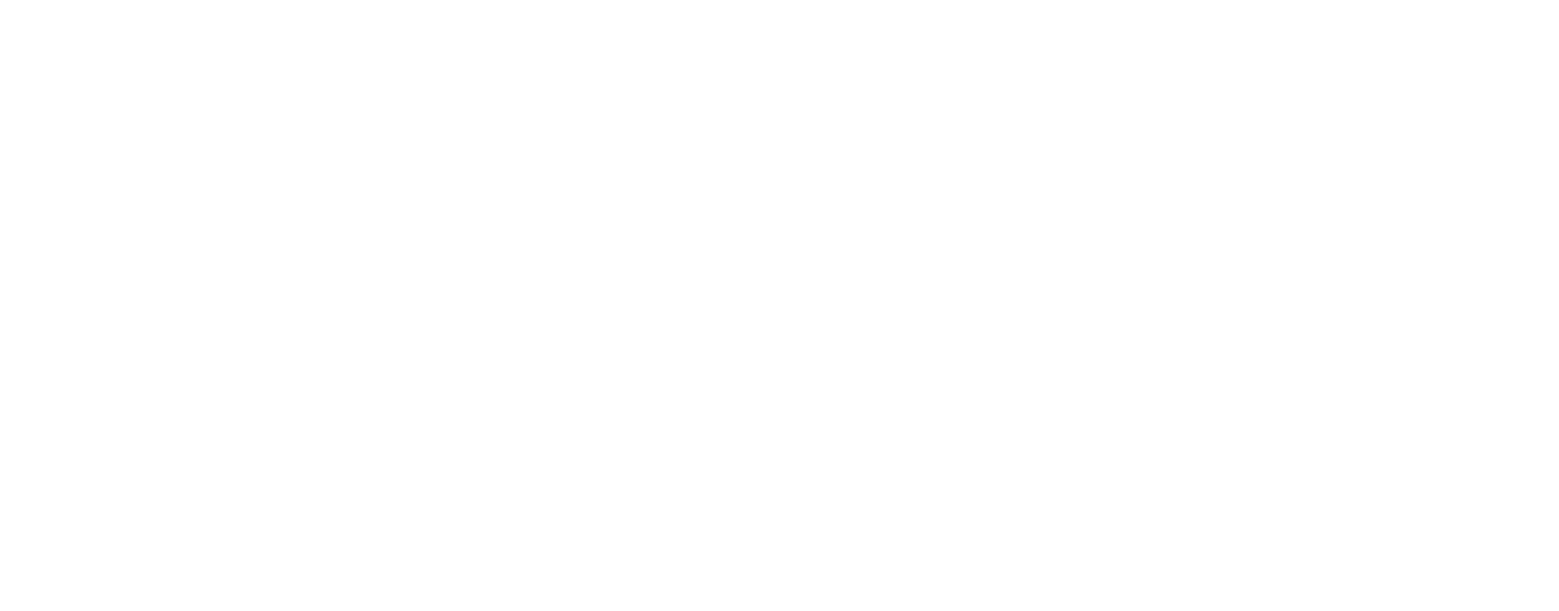
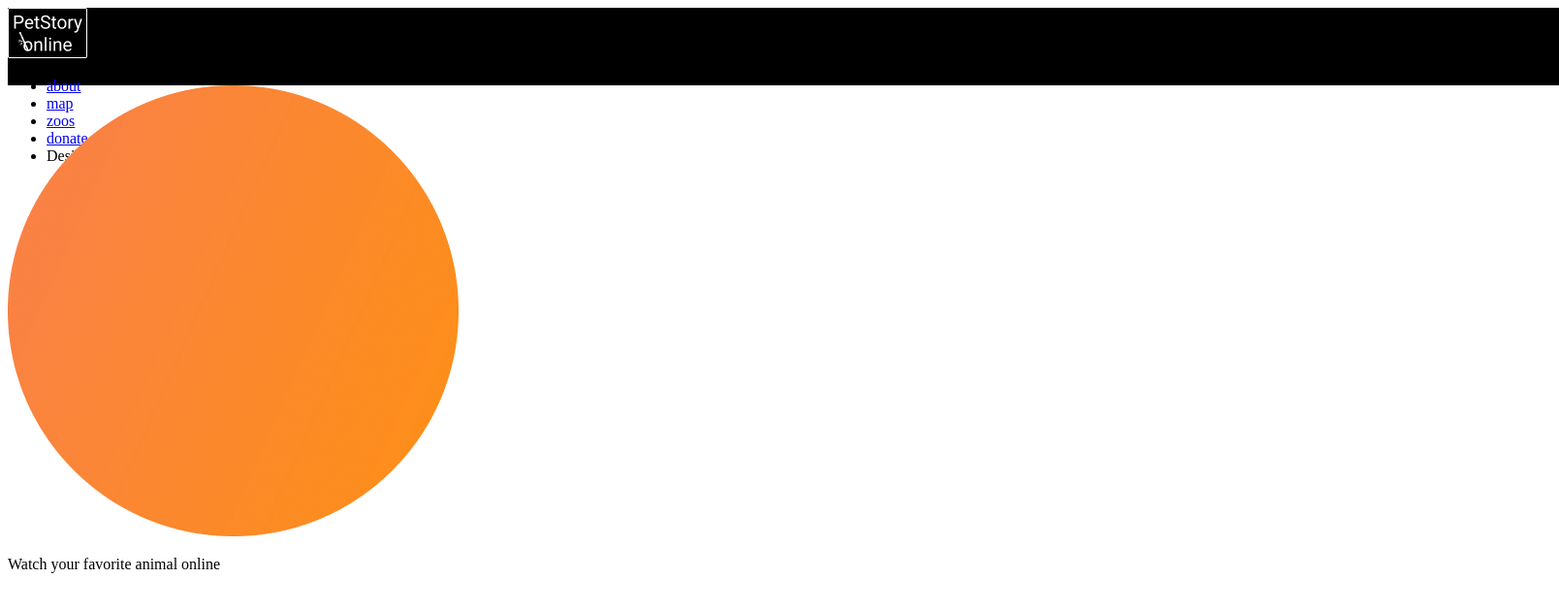
Before and after one commit to AndrewK78/online-zoo, a plain HTML site: page index.html in a window 1280 px wide. Shown: the whole page at 97% size, 1608 px wide, since content can reach past the window. Drawn offline with Linux system fonts and the light colour scheme.

Commit message:
init: add files

```diff
--- a/index.html
+++ b/index.html
@@ -5,8 +5,26 @@
     <meta http-equiv="X-UA-Compatible" content="IE=edge">
     <meta name="viewport" content="width=device-width, initial-scale=1.0">
     <title>Document</title>
+    <link rel="stylesheet" href="style.css">
 </head>
 <body>
-
+    <header>
+        <img src="img\logo_footer.png" alt="logo">
+        <nav>
+            <ul>
+                <li><a href="#1">about</a></li>
+                <li><a href="#2">map</a></li>
+                <li><a href="#3">zoos</a></li>
+                <li><a href="#4">donate</a></li>
+                <li id="designed">Designed by ©</li>
+            </ul>
+        </nav>
+    </header>
+    <main>
+        <section id="1">
+            <img src="img\Ellipse 6.png" alt="ellips">
+            <p>Watch your favorite animal online</p>
+        </section>
+    </main>
 </body>
 </html>
--- /dev/null
+++ b/style.scss
@@ -0,0 +1,5 @@
+header{
+    background-color: black;
+    width: 1600px;
+    height: 80px;
+}
```
Also changed, not shown: img/Ellipse 6.png (added), img/Giant_Panda.png (added), style.css, 1 other file.
